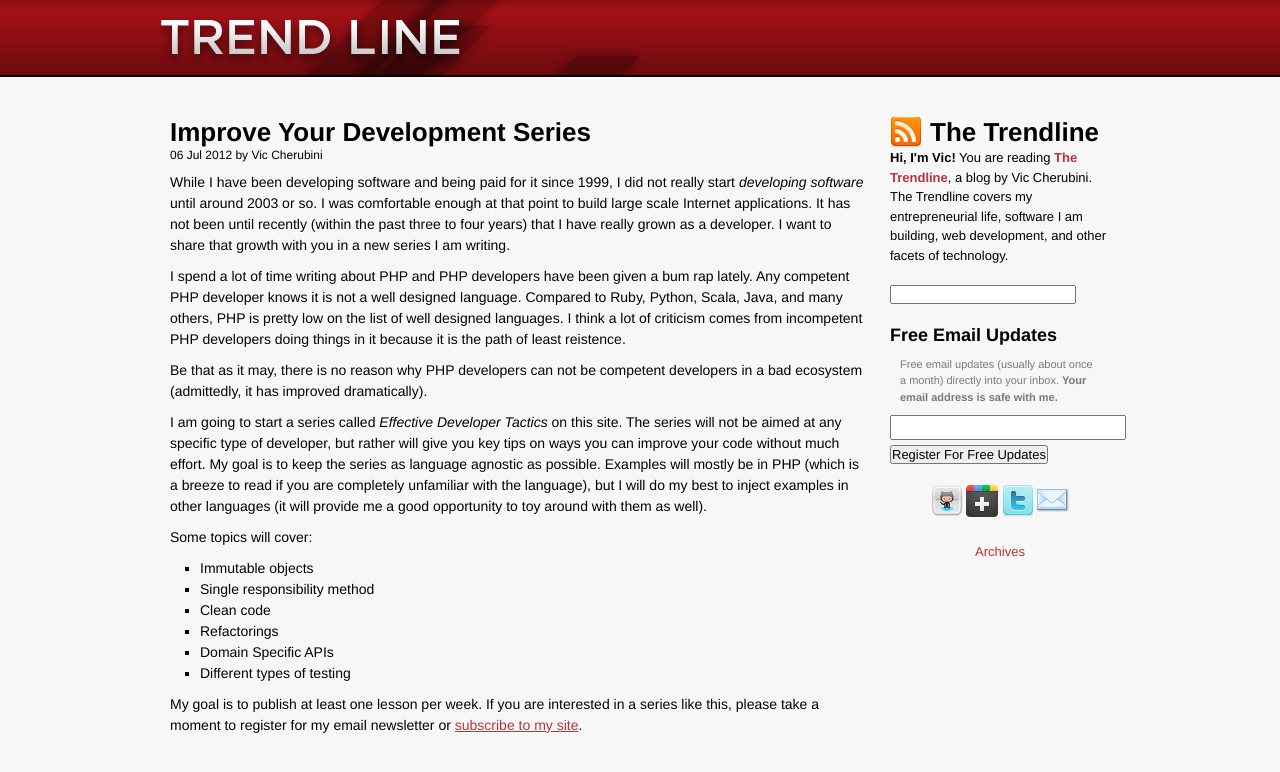
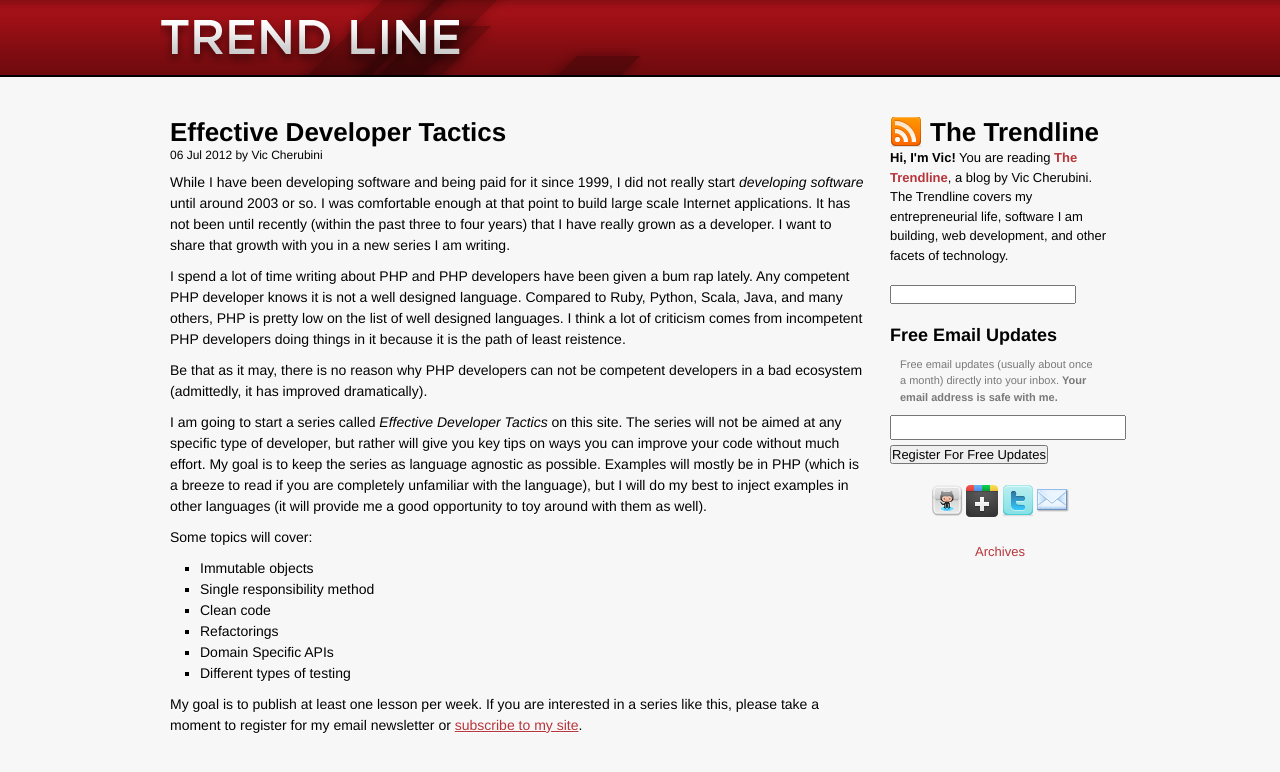
Before and after one commit to zacharydanger/leftnode.com, a Jekyll site: the page built from _posts/2012-07-06-effective-developer-tactics.md, in a window 1280 px wide. Shown: the top 772 px of the page. Built offline with Jekyll 4.4.1, drawn with Linux system fonts in a browser that asks for light colours; comment, search, counter and statistics services are not loaded.

Commit message:
Renamed the file and changed the URL to Effective Developer Series.

```diff
--- a/_posts/2012-07-06-improve-your-development-series.md
+++ b/_posts/2012-07-06-effective-developer-tactics.md
@@ -1,7 +1,7 @@
 ---
 layout: post
-title: Improve Your Development Series
-permalink: /entry/improve-your-development-series.html
+title: Effective Developer Tactics
+permalink: /entry/effective-developer-tactics.html
 comments: false
 author: Vic Cherubini
 ---
```
